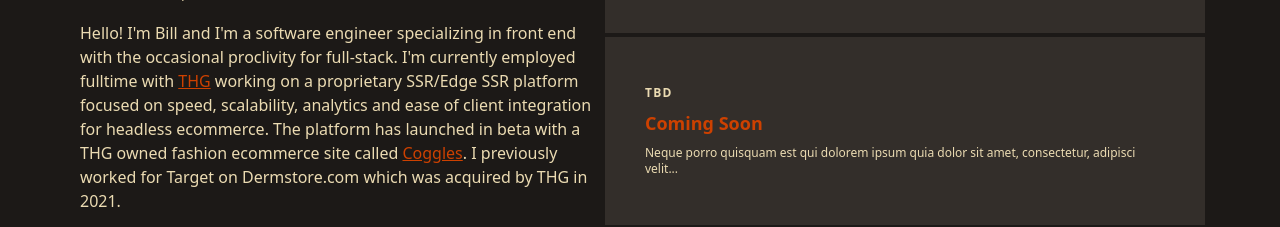
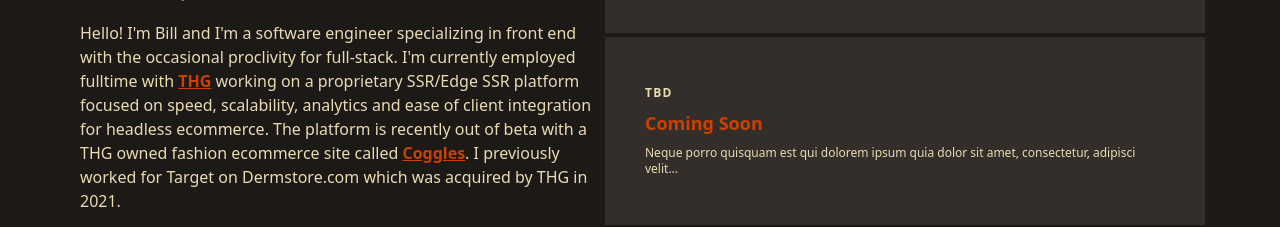
Before and after one commit to ztrab/billartz.dev, a Nuxt app in the folder app/: page / in a window 1280 px wide. Shown: the part 219-446 px from the top of the page. Built offline with nearby package versions, Linux system fonts and the light colour scheme.

Commit message:
copy tweaks and 1st round lighthouse fixes

```diff
--- a/app/components/ContentBox.vue
+++ b/app/components/ContentBox.vue
@@ -5,9 +5,9 @@
         <p class="mt-2 text-xs tracking-widest font-bold uppercase">
           {{ subTitle }}
         </p>
-        <h3 class="mt-2 text-lg text-primary font-bold">
+        <h2 class="mt-2 text-lg text-primary font-bold">
           {{ title }}
-        </h3>
+        </h2>
         <p class="my-2 text-xs">
           {{ bodyContent }}
         </p>
--- a/app/components/MyBio.vue
+++ b/app/components/MyBio.vue
@@ -13,9 +13,9 @@
     <p class="mt-4">
       Hello! I'm Bill and I'm a software engineer specializing in front end
       with the occasional proclivity for full-stack. I'm currently employed fulltime with
-      <a href="https://www.thehutgroup.com" target="_blank" class="text-primary underline">THG</a> working on a proprietary SSR/Edge SSR platform focused
-      on speed, scalability, analytics and ease of client integration for headless ecommerce. The platform has launched in beta with a THG owned fashion ecommerce site called
-      <a href="https://beta.www.coggles.com" target="_blank" class="text-primary underline"> Coggles</a>. I previously worked for Target on Dermstore.com which was acquired by THG in 2021.
+      <a href="https://www.thehutgroup.com" target="_blank" class="text-primary font-bold underline">THG</a> working on a proprietary SSR/Edge SSR platform focused
+      on speed, scalability, analytics and ease of client integration for headless ecommerce. The platform is recently out of beta with a THG owned fashion ecommerce site called
+      <a href="https://beta.www.coggles.com" target="_blank" class="text-primary font-bold underline"> Coggles</a>. I previously worked for Target on Dermstore.com which was acquired by THG in 2021.
     </p>
     <p class="mt-3">
       When I'm not working with my THG colleagues in the UK making the rectangles glow you can find me hiking or snowboarding in Big Bear and Mammoth, going to concerts, tinkering and/or deep in another
--- a/app/pages/index.vue
+++ b/app/pages/index.vue
@@ -45,6 +45,13 @@
   head () {
     return {
       title: 'Bill Artz - Senior Front End Engineer',
+      meta: [
+        {
+          hid: 'description',
+          name: 'description',
+          content: 'Bill Artz is a Sr Front End software engineer in Santa Monica, California.'
+        }
+      ],
       script: [
         {
           json: {
```
